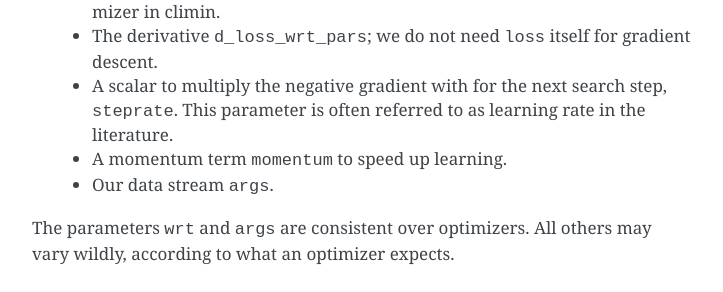
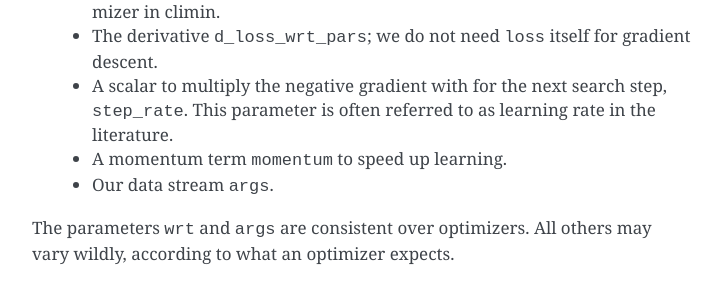
Before and after one commit to BRML/climin, a Sphinx documentation site: the page built from docs/source/tutorial.rst, in a window 1280 px wide and 900 px high, scrolled down 3752 px. Shown: the part 158-450 px from the top of the window, without its empty margins (388-1111 px from the left). Built offline with Sphinx 7.4.7, drawn with Linux system fonts in a browser that asks for light colours; formulas are drawn with MathJax 3.

Commit message:
one more docs correction

```diff
--- a/docs/source/tutorial.rst
+++ b/docs/source/tutorial.rst
@@ -211,7 +211,7 @@ several parameters:
  - The derivative ``d_loss_wrt_pars``; we do not need ``loss`` itself for
    gradient descent.
  - A scalar to multiply the negative gradient with for the next search step,
-   ``steprate``. This parameter is often referred to as learning rate in the
+   ``step_rate``. This parameter is often referred to as learning rate in the
    literature.
  - A momentum term ``momentum`` to speed up learning.
  - Our data stream ``args``.
```
